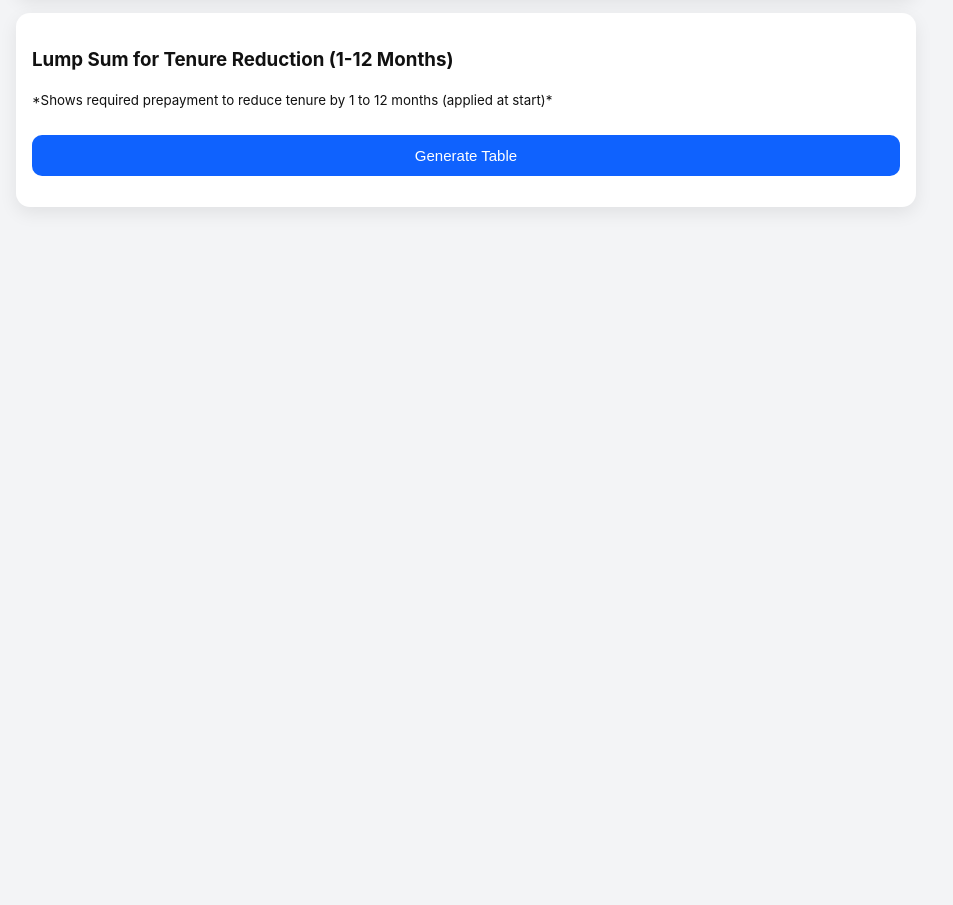
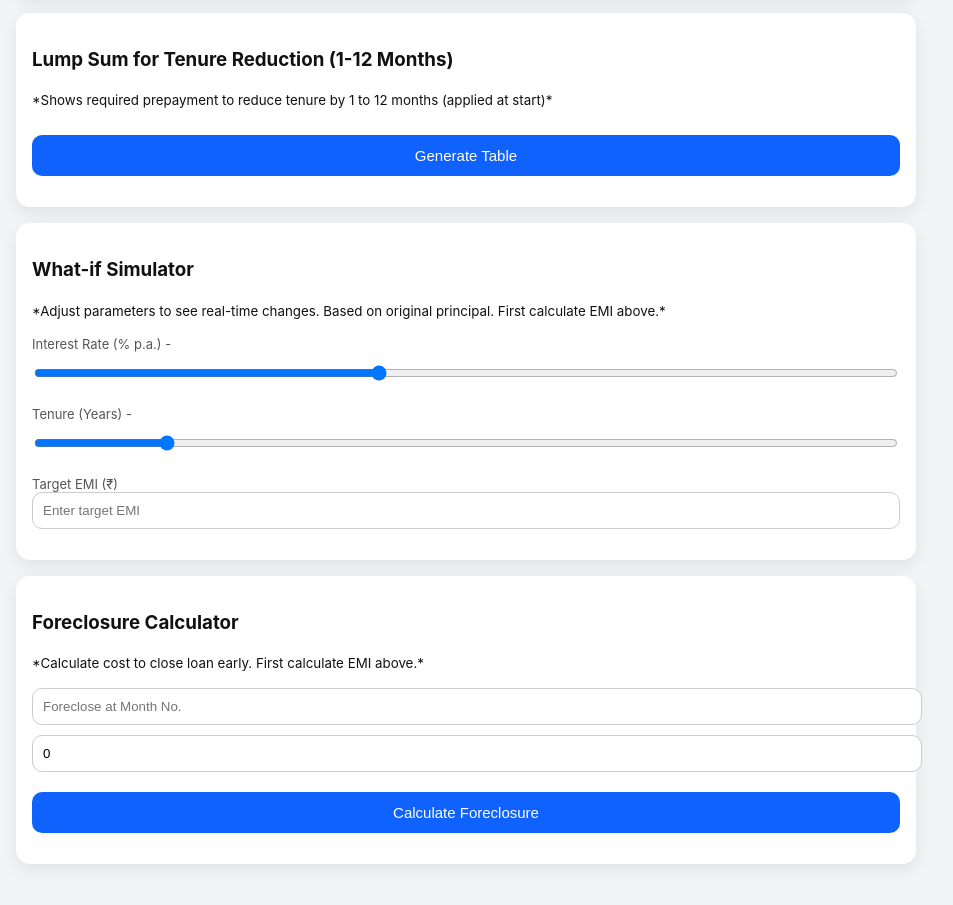
Before and after one commit to roronoaaazorroo/emi-calculator, a plain HTML site: page index.html in a window 1280 px wide. Shown: the part 1383-2288 px from the top of the page, without its empty margins (174-1127 px from the left). Before the commit the page ends 1642 px from the top, so only its background shows below. Drawn offline with nearby package versions, Linux system fonts and the light colour scheme.

```diff
--- a/index.html
+++ b/index.html
@@ -127,7 +127,6 @@ td{
 <body>
 <div class="container">
 <h1>EMI Calculator</h1>
-
 <!-- BASIC CALCULATOR -->
 <div class="card">
   <div class="form-row">
@@ -145,7 +144,6 @@ td{
   <button onclick="calculateEMI()">Calculate EMI</button>
   <button class="outline" onclick="clearAll()">Clear All</button>
 </div>
-
 <!-- RESULTS -->
 <div id="resultCard" class="card hidden">
   <h3>Loan Summary</h3>
@@ -156,7 +154,6 @@ td{
   </div>
   <canvas id="pieChart" height="250"></canvas>
   <canvas id="balChart" height="250" style="margin-top:20px;"></canvas>
-
   <h3 style="margin-top:20px;">Amortization Schedule</h3>
   <div class="table-wrapper">
     <table>
@@ -165,10 +162,8 @@ td{
     </table>
   </div>
 </div>
-
 <!-- ADVANCED TOOLS -->
 <h2 style="margin-top:30px;">Advanced Tools</h2>
-
 <!-- LOAN COMPARISON -->
 <div class="adv-box">
   <h3>Compare Multiple Loans</h3>
@@ -184,7 +179,6 @@ td{
   <button onclick="compareLoans()">Compare Loans</button>
   <div id="cmpResult" style="margin-top:15px;"></div>
 </div>
-
 <!-- PART PAYMENT CALCULATOR -->
 <div class="adv-box">
   <h3>Part Payment / Prepayment Calculator</h3>
@@ -198,7 +192,6 @@ td{
   <button onclick="applyPartPayment()">Calculate Effect</button>
   <div id="ppResult" style="margin-top:15px;font-size:15px;"></div>
 </div>
-
 <!-- TARGET TENURE TOOL -->
 <div class="adv-box">
   <h3>Target Tenure Reduction</h3>
@@ -207,7 +200,6 @@ td{
   <button onclick="calculateRequiredLump()">Calculate Required Lump Sum</button>
   <div id="tenureResult" style="margin-top:15px;font-size:15px;"></div>
 </div>
-
 <!-- NEW TOOL: LUMP SUM TABLE FOR 1-12 MONTHS REDUCTION -->
 <div class="adv-box">
   <h3>Lump Sum for Tenure Reduction (1-12 Months)</h3>
@@ -215,38 +207,60 @@ td{
   <button onclick="generateLumpSumTable()">Generate Table</button>
   <div id="lumpSumTable" style="margin-top:15px;"></div>
 </div>
-
+<!-- NEW TOOL: WHAT-IF SIMULATOR -->
+<div class="adv-box">
+  <h3>What-if Simulator</h3>
+  <p><small>*Adjust parameters to see real-time changes. Based on original principal. First calculate EMI above.*</small></p>
+  <div class="form-row">
+    <label>Interest Rate (% p.a.) <span id="sim_rate_val">-</span></label>
+    <input type="range" id="sim_rate" min="1" max="20" step="0.1" value="8.5" oninput="simulateWhatIf()">
+  </div>
+  <div class="form-row">
+    <label>Tenure (Years) <span id="sim_years_val">-</span></label>
+    <input type="range" id="sim_years" min="1" max="30" step="1" value="5" oninput="simulateWhatIf()">
+  </div>
+  <div class="form-row">
+    <label>Target EMI (₹)</label>
+    <input type="number" id="sim_emi" placeholder="Enter target EMI" oninput="simulateWhatIfEMI()">
+  </div>
+  <div id="simResult" style="margin-top:15px;font-size:15px;"></div>
 </div>
-
+<!-- NEW TOOL: FORECLOSURE CALCULATOR -->
+<div class="adv-box">
+  <h3>Foreclosure Calculator</h3>
+  <p><small>*Calculate cost to close loan early. First calculate EMI above.*</small></p>
+  <input type="number" id="fc_month" placeholder="Foreclose at Month No." style="margin-bottom:10px;width:100%;padding:10px;border-radius:10px;border:1px solid #ccc;">
+  <input type="number" step="0.01" id="fc_charge" placeholder="Foreclosure Charge (%)" value="0" style="margin-bottom:10px;width:100%;padding:10px;border-radius:10px;border:1px solid #ccc;">
+  <button onclick="calculateForeclosure()">Calculate Foreclosure</button>
+  <div id="fcResult" style="margin-top:15px;font-size:15px;"></div>
+</div>
+</div>
 <script>
 let pieChart, balChart;
-
 // EMI CALCULATION
 function calculateEMI(){
   let P = +document.getElementById('principal').value;
   let R = +document.getElementById('rate').value / 12 / 100;
   let N = +document.getElementById('years').value * 12;
-
   if(P <= 0 || isNaN(P) || R <= 0 || isNaN(R) || N <= 0 || isNaN(N)){
     alert("Please enter valid positive values for all fields.");
     return;
   }
-
   let emi = P * R * Math.pow(1+R, N) / (Math.pow(1+R, N) - 1);
   let totalPayment = emi * N;
   let totalInterest = totalPayment - P;
-
   document.getElementById('emi').innerText = "₹ " + emi.toFixed(2);
   document.getElementById('tInterest').innerText = "₹ " + totalInterest.toFixed(2);
   document.getElementById('tPay').innerText = "₹ " + totalPayment.toFixed(2);
-
   generateSchedule(P, R, N, emi);
   generatePie(P, totalInterest);
   generateBalanceChart(P, R, N, emi);
-
   document.getElementById('resultCard').classList.remove('hidden');
+  // Initialize simulator sliders
+  document.getElementById('sim_rate').value = +document.getElementById('rate').value;
+  document.getElementById('sim_years').value = +document.getElementById('years').value;
+  simulateWhatIf();
 }
-
 // CLEAR ALL
 function clearAll(){
   document.getElementById('principal').value = "";
@@ -255,15 +269,19 @@ function clearAll(){
   document.getElementById('pp_amount').value = "";
   document.getElementById('pp_month').value = "";
   document.getElementById('targetMonths').value = "";
+  document.getElementById('sim_emi').value = "";
+  document.getElementById('fc_month').value = "";
+  document.getElementById('fc_charge').value = "0";
   document.getElementById('resultCard').classList.add('hidden');
   document.getElementById('ppResult').innerHTML = "";
   document.getElementById('tenureResult').innerHTML = "";
   document.getElementById('cmpResult').innerHTML = "";
   document.getElementById('lumpSumTable').innerHTML = "";
+  document.getElementById('simResult').innerHTML = "";
+  document.getElementById('fcResult').innerHTML = "";
   if(pieChart) pieChart.destroy();
   if(balChart) balChart.destroy();
 }
-
 // AMORTIZATION SCHEDULE
 function generateSchedule(P, R, N, emi){
   let body = "";
@@ -283,7 +301,6 @@ function generateSchedule(P, R, N, emi){
   }
   document.getElementById('scheduleBody').innerHTML = body;
 }
-
 // PIE CHART
 function generatePie(p, i){
   if(pieChart) pieChart.destroy();
@@ -296,7 +313,6 @@ function generatePie(p, i){
     options: { responsive: true }
   });
 }
-
 // OUTSTANDING BALANCE CHART
 function generateBalanceChart(P, R, N, emi){
   let bal = P;
@@ -323,7 +339,6 @@ function generateBalanceChart(P, R, N, emi){
     options: { responsive: true }
   });
 }
-
 // ADD LOAN ROW FOR COMPARISON
 function addLoanRow(){
   document.getElementById('cmpContainer').innerHTML += `
@@ -334,7 +349,6 @@ function addLoanRow(){
       <input type="number" placeholder="Years">
     </div>`;
 }
-
 // COMPARE MULTIPLE LOANS
 function compareLoans(){
   let rows = document.querySelectorAll("#cmpContainer .small-row");
@@ -358,32 +372,29 @@ function compareLoans(){
   html += "</table>";
   document.getElementById('cmpResult').innerHTML = html || "<p>No valid loans to compare.</p>";
 }
-
 // IMPROVED PART PAYMENT CALCULATOR WITH SUGGESTION FOR ADDITIONAL AMOUNT
 function applyPartPayment(){
   let P = +document.getElementById('principal').value;
   let R = +document.getElementById('rate').value / 12 / 100;
   let N = +document.getElementById('years').value * 12;
-
   if(P <= 0 || R <= 0 || N <= 0){
     alert("Please calculate EMI first using the main calculator.");
     return;
   }
-
   let emi = P * R * Math.pow(1+R, N) / (Math.pow(1+R, N) - 1);
   let lump = +document.getElementById('pp_amount').value;
   let atMonth = +document.getElementById('pp_month').value;
   let option = document.getElementById('pp_option').value;
-
   if(lump <= 0 || atMonth <= 0 || atMonth > N){
     document.getElementById("ppResult").innerHTML = "❌ Please enter valid prepayment amount and month (1 to " + N + ").";
     return;
   }
-
   // Calculate balance just before prepayment
   let bal = P;
+  let interestPaid = 0;
   for(let i = 1; i < atMonth; i++){
     let interest = bal * R;
+    interestPaid += interest;
     let principalPaid = emi - interest;
     bal -= principalPaid;
     if(bal < 0) bal = 0;
@@ -394,7 +405,6 @@ function applyPartPayment(){
     document.getElementById("ppResult").innerHTML = "✅ Loan fully paid off with this prepayment!";
     return;
   }
-
   if(option === "tenure"){
     let months = 0;
     let temp = bal;
@@ -445,14 +455,12 @@ function applyPartPayment(){
        (Tenure remains same)`;
   }
 }
-
 // Calculate required lump sum to reduce tenure by target months
 function calculateRequiredLump(){
   let P = +document.getElementById('principal').value;
   let R = +document.getElementById('rate').value / 12 / 100;
   let N = +document.getElementById('years').value * 12;
   let targetReduction = +document.getElementById('targetMonths').value;
-
   if(P <= 0 || R <= 0 || N <= 0){
     alert("Please calculate EMI first using the main calculator.");
     return;
@@ -461,10 +469,8 @@ function calculateRequiredLump(){
     document.getElementById("tenureResult").innerHTML = "❌ Enter a valid reduction (1 to " + (N-1) + " months).";
     return;
   }
-
   let emi = P * R * Math.pow(1+R, N) / (Math.pow(1+R, N) - 1);
   let desiredMonths = N - targetReduction;
-
   // Binary search for required lump sum
   let low = 0, high = P, ans = P;
   for(let i = 0; i < 60; i++){
@@ -485,33 +491,27 @@ function calculateRequiredLump(){
       low = mid;
     }
   }
-
   document.getElementById("tenureResult").innerHTML =
     `To reduce your loan tenure by <strong>${targetReduction} month(s)</strong>,<br>
      you need to make a one-time prepayment of approximately:<br><br>
      <strong style="font-size:18px;color:#0f62fe;">₹ ${ans.toFixed(2)}</strong>`;
 }
-
 // NEW FUNCTION: Generate table for lump sums to reduce by 1-12 months (assumes prepayment at start, i.e., month 1)
 function generateLumpSumTable(){
   let P = +document.getElementById('principal').value;
   let R = +document.getElementById('rate').value / 12 / 100;
   let N = +document.getElementById('years').value * 12;
-
   if(P <= 0 || R <= 0 || N <= 0){
     alert("Please calculate EMI first using the main calculator.");
     return;
   }
-
   if(N < 12){
     document.getElementById("lumpSumTable").innerHTML = "❌ Loan tenure too short for 1-12 months reduction table.";
     return;
   }
-
   let emi = P * R * Math.pow(1+R, N) / (Math.pow(1+R, N) - 1);
   let html = `<table style="width:100%; border-collapse:collapse; margin-top:15px;">
     <tr style="background:#f2f5ff;"><th style="padding:10px;">Reduction (Months)</th><th>Required Lump Sum (₹)</th></tr>`;
-
   for(let target = 1; target <= 12; target++){
     let desiredMonths = N - target;
     let low = 0, high = P, ans = P;
@@ -538,6 +538,85 @@ function generateLumpSumTable(){
   html += "</table>";
   document.getElementById('lumpSumTable').innerHTML = html;
 }
+// NEW FUNCTION: What-if Simulator for rate and tenure
+function simulateWhatIf() {
+  let P = +document.getElementById('principal').value;
+  let rate = +document.getElementById('sim_rate').value;
+  let years = +document.getElementById('sim_years').value;
+  document.getElementById('sim_rate_val').innerText = rate + '%';
+  document.getElementById('sim_years_val').innerText = years;
+  if (P <= 0) {
+    document.getElementById('simResult').innerHTML = "❌ Please enter principal in main calculator.";
+    return;
+  }
+  let R = rate / 12 / 100;
+  let N = years * 12;
+  let emi = P * R * Math.pow(1 + R, N) / (Math.pow(1 + R, N) - 1);
+  let totalPayment = emi * N;
+  let totalInterest = totalPayment - P;
+  document.getElementById('simResult').innerHTML = `
+    <b>Simulated EMI:</b> ₹${emi.toFixed(2)}<br>
+    <b>Total Interest:</b> ₹${totalInterest.toFixed(2)}<br>
+    <b>Total Payment:</b> ₹${totalPayment.toFixed(2)}`;
+}
+// NEW FUNCTION: What-if for target EMI (calculates tenure)
+function simulateWhatIfEMI() {
+  let P = +document.getElementById('principal').value;
+  let rate = +document.getElementById('rate').value; // Use original rate for this
+  let targetEmi = +document.getElementById('sim_emi').value;
+  if (P <= 0 || rate <= 0 || targetEmi <= 0) {
+    document.getElementById('simResult').innerHTML = "❌ Please enter valid values and calculate EMI first.";
+    return;
+  }
+  let R = rate / 12 / 100;
+  if (targetEmi <= P * R) {
+    document.getElementById('simResult').innerHTML = "❌ Target EMI too low; must be higher than monthly interest.";
+    return;
+  }
+  let N = Math.log(targetEmi / (targetEmi - P * R)) / Math.log(1 + R);
+  let years = N / 12;
+  let totalPayment = targetEmi * N;
+  let totalInterest = totalPayment - P;
+  document.getElementById('simResult').innerHTML = `
+    <b>Required Tenure:</b> ${years.toFixed(2)} years (${N.toFixed(0)} months)<br>
+    <b>Total Interest:</b> ₹${totalInterest.toFixed(2)}<br>
+    <b>Total Payment:</b> ₹${totalPayment.toFixed(2)}`;
+}
+// NEW FUNCTION: Foreclosure Calculator
+function calculateForeclosure() {
+  let P = +document.getElementById('principal').value;
+  let R = +document.getElementById('rate').value / 12 / 100;
+  let N = +document.getElementById('years').value * 12;
+  let emi = P * R * Math.pow(1 + R, N) / (Math.pow(1 + R, N) - 1);
+  let fcMonth = +document.getElementById('fc_month').value;
+  let fcChargePct = +document.getElementById('fc_charge').value / 100;
+  if (P <= 0 || R <= 0 || N <= 0 || fcMonth <= 0 || fcMonth > N) {
+    document.getElementById('fcResult').innerHTML = "❌ Please enter valid month (1 to " + N + ").";
+    return;
+  }
+  // Calculate outstanding balance at fcMonth
+  let bal = P;
+  let interestPaid = 0;
+  let principalPaid = 0;
+  for (let i = 1; i < fcMonth; i++) {
+    let interest = bal * R;
+    interestPaid += interest;
+    let principal = emi - interest;
+    principalPaid += principal;
+    bal -= principal;
+    if (bal < 0) bal = 0;
+  }
+  let fcCharge = bal * fcChargePct;
+  let totalForecloseAmt = bal + fcCharge;
+  let originalTotalInterest = (emi * N) - P;
+  let interestSavings = originalTotalInterest - interestPaid;
+  document.getElementById('fcResult').innerHTML = `
+    <b>Outstanding Balance:</b> ₹${bal.toFixed(2)}<br>
+    <b>Foreclosure Charge:</b> ₹${fcCharge.toFixed(2)}<br>
+    <b>Total to Pay:</b> ₹${totalForecloseAmt.toFixed(2)}<br>
+    <b>Interest Savings:</b> ₹${interestSavings.toFixed(2)}<br>
+    <b>Tenure Reduced by:</b> ${N - fcMonth + 1} months`;
+}
 </script>
 </body>
 </html>
```
